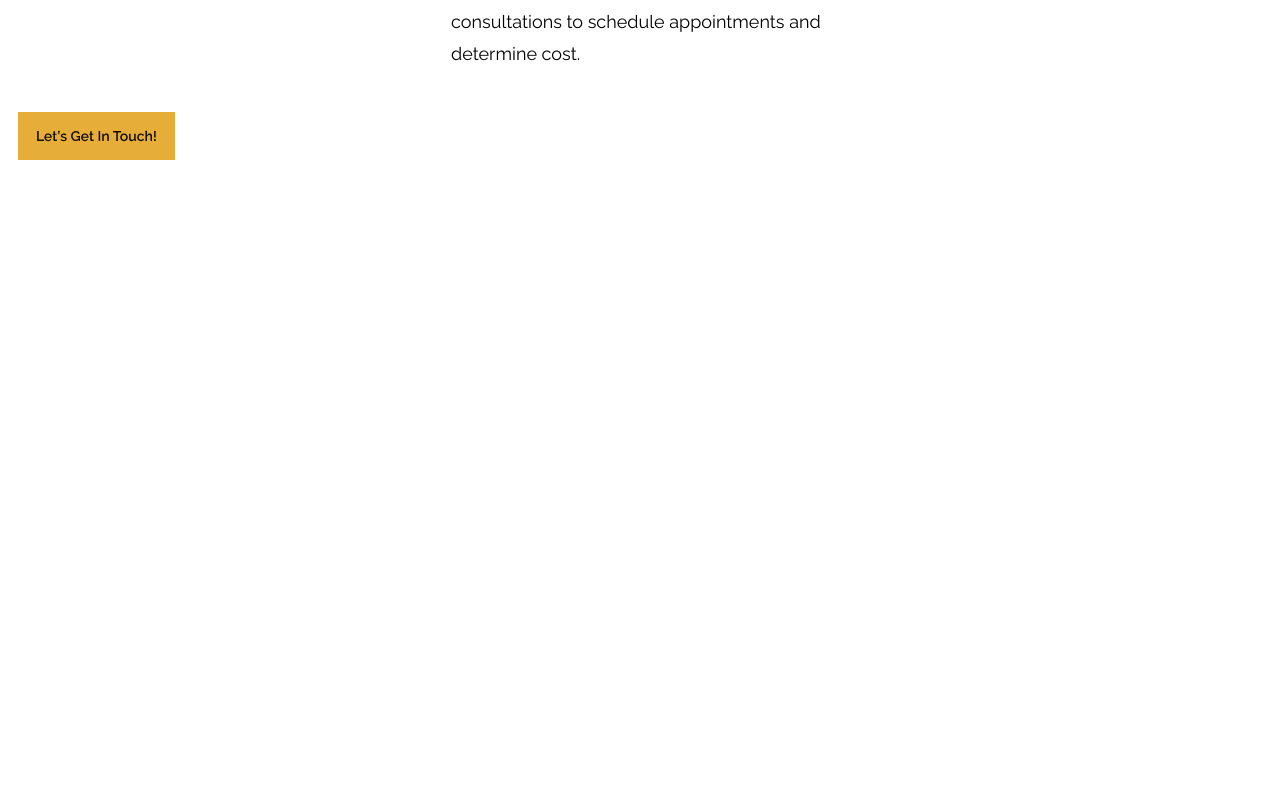
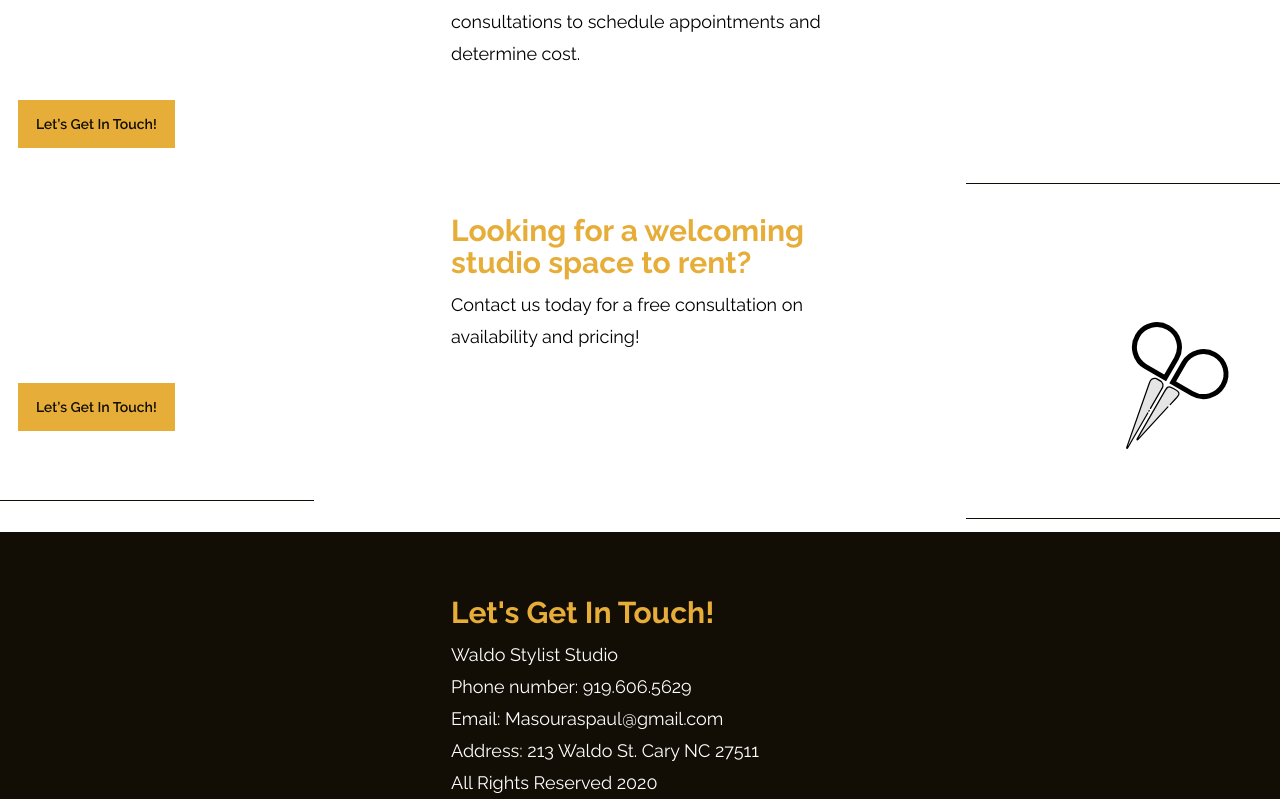
Before and after one commit to ethanwilkins/waldos, a React (Create React App) app: page / in a window 1280 px wide. Shown: the part 946-1745 px from the top of the page. Before the commit the page ends 1110 px from the top, so only its background shows below. Built offline with nearby package versions, Linux system fonts and the light colour scheme.

Commit message:
footer_started

```diff
--- a/src/components/Main.js
+++ b/src/components/Main.js
@@ -7,8 +7,7 @@ import imageCarouselArrow from '../images/imageCarouselArrow.svg';
 import studioImg from '../images/studio.png';
 
 import scissorsIcon from '../images/scissorsIcon.svg';
-//import scissorsIconLarge from '../images/scissorsIconLarge.svg';
-
+import scissorsIconLarge from '../images/scissorsIconLarge.svg';
 
 import getInTouch from '../images/getInTouch.svg';
 
@@ -32,11 +31,8 @@ class Main extends Component {
           />
         </div>
 
-
-
         <div className={styles.body}>
           <div className={styles.imageCarousel}>
-
             <div className={styles.imageCarouselButtonLeft}>
               <img
                 src={imageCarouselArrow}
@@ -86,26 +82,61 @@ class Main extends Component {
           <div className={styles.largeText}>
             Looking for a talented stylist that you can trust with your hair?
           </div>
-
           <div className={styles.smallText}>
             We offer haircut, color, and
             <br/>
             highlight services.
           </div>
-
           <div className={styles.mediumText}>
             For more information, we offer free consultations to schedule appointments and determine cost.
           </div>
-
           <img
             src={getInTouch}
             className={styles.getInTouch}
             alt="Let's Get In Touch!"
           />
+
+          <div className={styles.lineDividerRight}></div>
+
+          <div className={styles.largeText}>
+            Looking for a welcoming studio space to rent?
+          </div>
+          <div className={styles.mediumText}>
+            Contact us today for a free consultation on availability and pricing!
+          </div>
+          <img
+            src={getInTouch}
+            className={styles.getInTouch}
+            alt="Let's Get In Touch!"
+          />
+          <img
+            src={scissorsIconLarge}
+            className={styles.scissorsIconLarge}
+            alt="Large scissors icon"
+          />
+          <div className={styles.lineDividerLeftLower}></div>
+          <div className={styles.lineDividerRightLower}></div>
         </div>
 
         <div className={styles.footer}>
-
+          <div className={styles.largeFooterText}>
+            Let's Get In Touch!
+          </div>
+          <div className={styles.footerText}>
+            Waldo Stylist Studio
+          </div>
+          <div className={styles.footerText}>
+            Phone number: 919.606.5629
+          </div>
+          <div className={styles.footerText}>
+            Email: Masouraspaul@gmail.com
+          </div>
+          <div className={styles.footerText}>
+            Address: 213 Waldo St. Cary NC 27511
+          </div>
+          <div className={styles.footerText}>
+            All Rights Reserved 2020
+          </div>
         </div>
       </div>
     );
--- a/src/styles/Main.module.scss
+++ b/src/styles/Main.module.scss
@@ -37,7 +37,8 @@ $decoCoin: #E6AD39;
 }
 
 .body {
-
+  background: white;
+  padding-bottom: 1px;
 }
 
 .imageCarousel {
@@ -103,11 +104,36 @@ $decoCoin: #E6AD39;
   transform: rotate(180deg);
 }
 
+.scissorsIconLarge {
+  position: relative;
+  top: -70px;
+  right: 42px;
+  display: block;
+  float: right;
+}
+
 .lineDividerLeft {
   background: $warmInk;
   width: 314px;
   height: 1px;
   margin: 31px 0px;
+}
+
+.lineDividerRight {
+  @extend .lineDividerLeft;
+  position: relative;
+  left: calc(100% - 314px);
+}
+
+.lineDividerLeftLower {
+  @extend .lineDividerLeft;
+  margin-top: 65px;
+}
+
+.lineDividerRightLower {
+  @extend .lineDividerRight;
+  margin-top: -14px;
+  margin-bottom: 12px;
 }
 
 .largeText {
@@ -125,7 +151,7 @@ $decoCoin: #E6AD39;
 
 .mediumText {
   @extend .aboutMe;
-  margin-bottom: 42px;
+  margin-bottom: 30px;
 }
 
 .getInTouch {
@@ -133,5 +159,17 @@ $decoCoin: #E6AD39;
 }
 
 .footer {
+  width: 100%;
+  background: $warmInk;
+}
 
+.largeFooterText {
+  @extend .largeText;
+  white-space: nowrap;
+  margin-top: 65px;
 }
+
+.footerText {
+  @extend .aboutMe;
+  color: white;
+}
--- a/src/styles/index.scss
+++ b/src/styles/index.scss
@@ -8,6 +8,7 @@ $decoCoin: #E6AD39;
 
 html {
   font-family: "Raleway";
+  background: $warmInk;
 }
 
 body {
```
